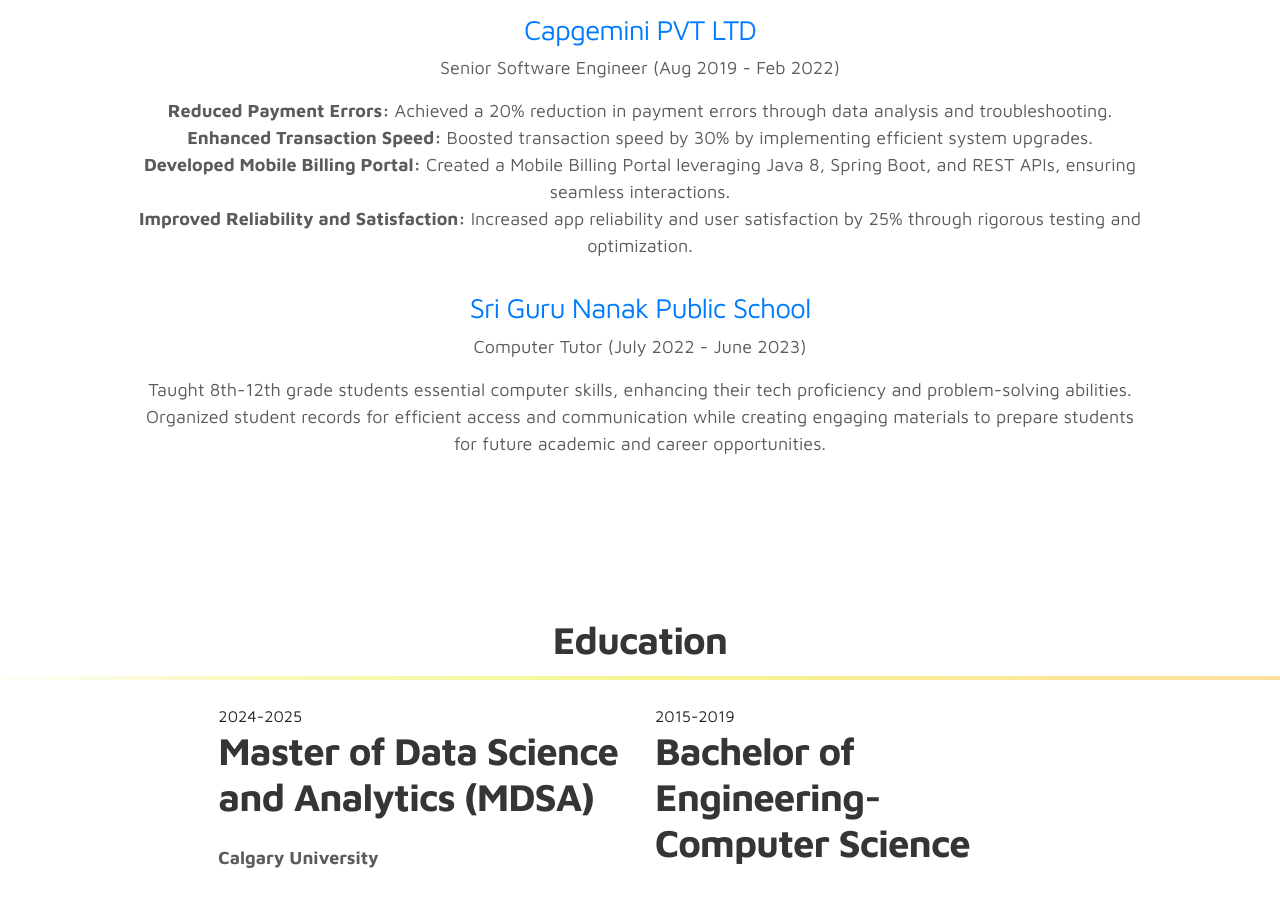
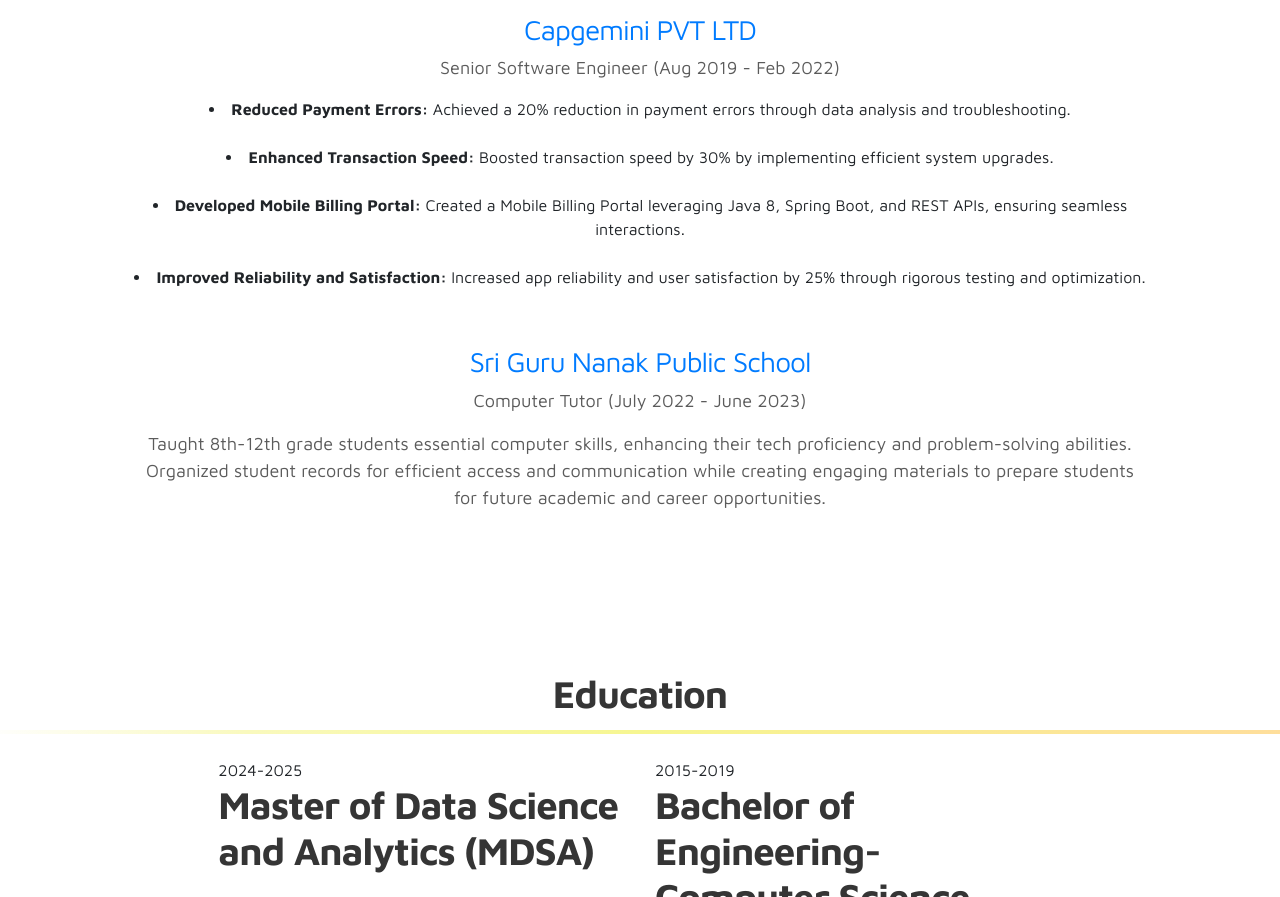
Before and after one commit to Harpreet88/HarpreetSaini.github.io, a plain HTML site: page index.html in a window 1280 px wide. Shown: the part 1509-2406 px from the top of the page. Drawn offline with Linux system fonts and the light colour scheme.

Commit message:
Update index.html

```diff
--- a/index.html
+++ b/index.html
@@ -251,10 +251,10 @@
                                 <h3 class="heading"><a href="https://www.capgemini.com/in-en/contact-us/y" class="block-20 zoom-effect">Capgemini PVT LTD</a></h3>
                                 <p>Senior Software Engineer (Aug 2019 - Feb 2022)</p>
 <p>
-<span> <b> Reduced Payment Errors: </b> </span> <span> Achieved a 20% reduction in payment errors through data analysis and troubleshooting.</span><br>
-<span> <b> Enhanced Transaction Speed: </b> </span> <span> Boosted transaction speed by 30% by implementing efficient system upgrades.</span><br>
-<span> <b> Developed Mobile Billing Portal: </b> </span> <span> Created a Mobile Billing Portal leveraging Java 8, Spring Boot, and REST APIs, ensuring seamless interactions.</span><br>
-<span> <b> Improved Reliability and Satisfaction: </b> </span> <span> Increased app reliability and user satisfaction by 25% through rigorous testing and optimization.</span><br>
+<li><span> <b> Reduced Payment Errors: </b> </span> <span> Achieved a 20% reduction in payment errors through data analysis and troubleshooting.</span> </li><br>
+<li><span> <b> Enhanced Transaction Speed: </b> </span> <span> Boosted transaction speed by 30% by implementing efficient system upgrades.</span></li><br>
+<li><span> <b> Developed Mobile Billing Portal: </b> </span> <span> Created a Mobile Billing Portal leveraging Java 8, Spring Boot, and REST APIs, ensuring seamless interactions.</span></li><br>
+<li><span> <b> Improved Reliability and Satisfaction: </b> </span> <span> Increased app reliability and user satisfaction by 25% through rigorous testing and optimization.</span></li><br>
 </p>
                             </div>
                         </div>
```
